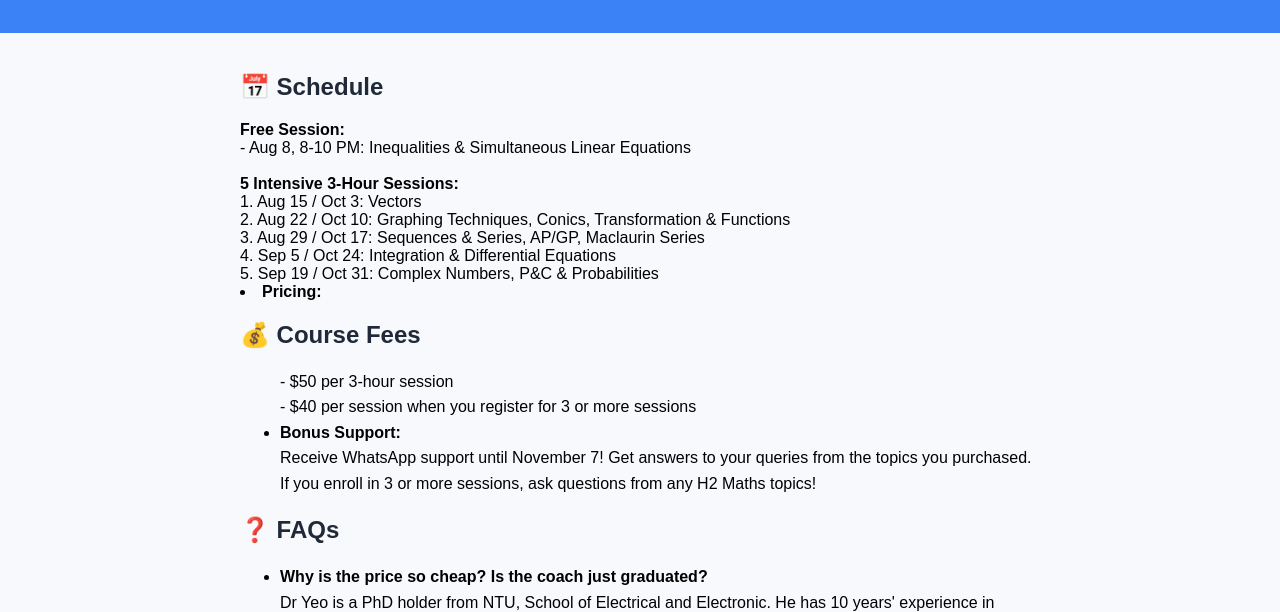
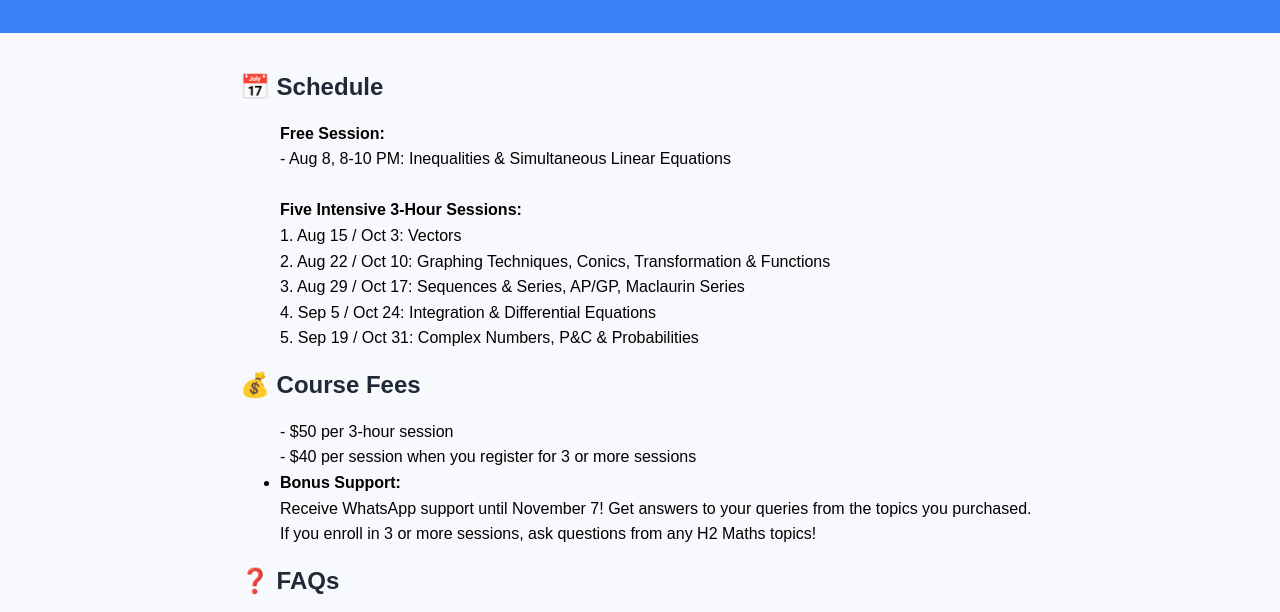
Before and after one commit to Junxiang-Maths/h2-math-bootcamp, a plain HTML site: page index.html in a window 1280 px wide. Shown: the part 122-734 px from the top of the page. Drawn offline with Linux system fonts and the light colour scheme.

Commit message:
Update index.html

```diff
--- a/index.html
+++ b/index.html
@@ -57,25 +57,25 @@
   <main>
     <section>
       <h2>📅 Schedule</h2>
-      <strong>Free Session:</strong><br>
-          - Aug 8, 8-10 PM: Inequalities & Simultaneous Linear Equations<br> <br>
-      <strong>5 Intensive 3-Hour Sessions:</strong><br>
-          1. Aug 15 / Oct 3: Vectors<br>
-          2. Aug 22 / Oct 10: Graphing Techniques, Conics, Transformation & Functions<br>
-          3. Aug 29 / Oct 17: Sequences & Series, AP/GP, Maclaurin Series<br>
-          4. Sep 5 / Oct 24: Integration & Differential Equations<br>
-          5. Sep 19 / Oct 31: Complex Numbers, P&C & Probabilities</li>
+      <ul>
+          <strong>Free Session:</strong><br>
+              - Aug 8, 8-10 PM: Inequalities & Simultaneous Linear Equations<br> <br>
+          <strong>Five Intensive 3-Hour Sessions:</strong><br>
+              1.  Aug 15 / Oct 3:  Vectors<br>
+              2.  Aug 22 / Oct 10: Graphing Techniques, Conics, Transformation & Functions<br>
+              3.  Aug 29 / Oct 17: Sequences & Series, AP/GP, Maclaurin Series<br>
+              4.  Sep 5 / Oct 24:  Integration & Differential Equations<br>
+              5.  Sep 19 / Oct 31: Complex Numbers, P&C & Probabilities</li>
+      </ul>
     </section>
 
 
-            <li><strong>Pricing:</strong><br>
 
     <section>
       <h2>💰 Course Fees</h2>
       <ul>
           - $50 per 3-hour session<br>
-          - $40 per session when you register for 3 or more sessions</li>
-          <br>
+          - $40 per session when you register for 3 or more sessions</li> <br>
           <li><strong>Bonus Support:</strong><br>
           Receive WhatsApp support until November 7! Get answers to your queries from the topics you purchased. If you enroll in 3 or more sessions, ask questions from any H2 Maths topics!</li>
       </ul>
```
